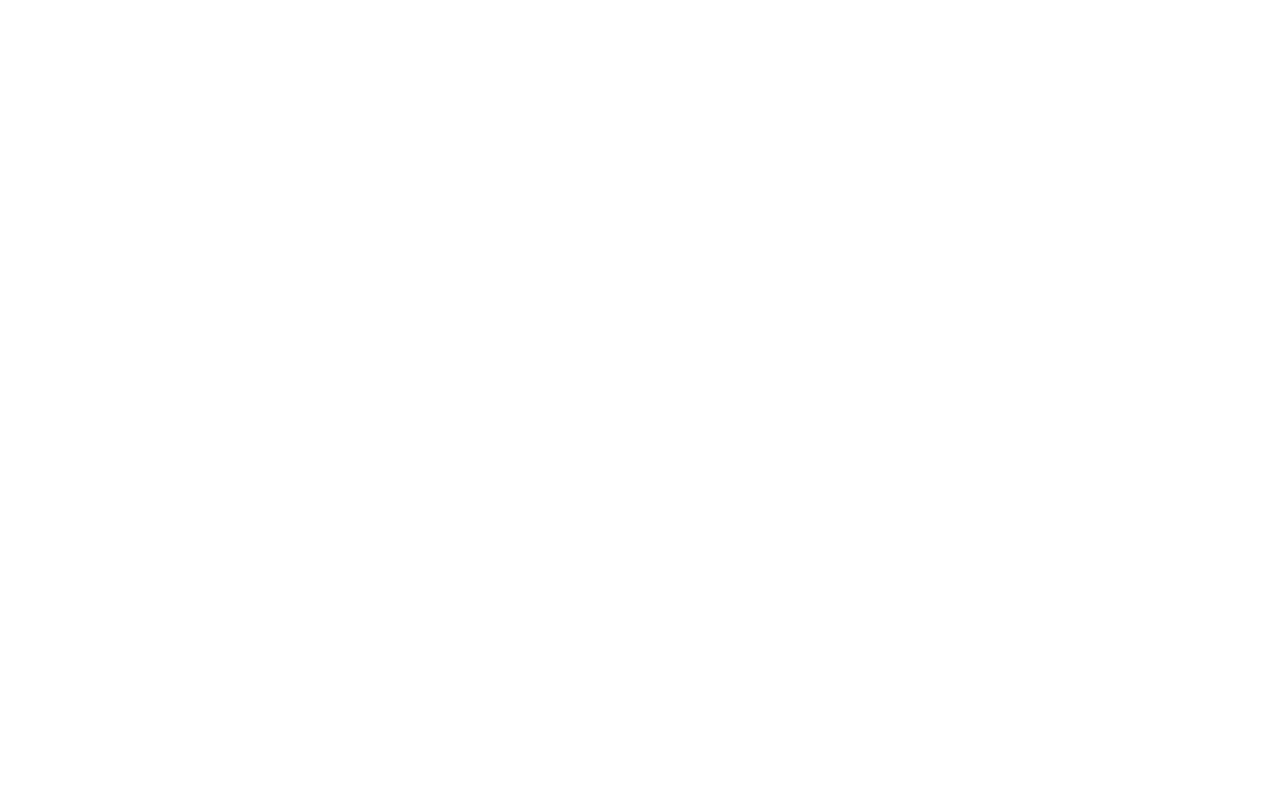
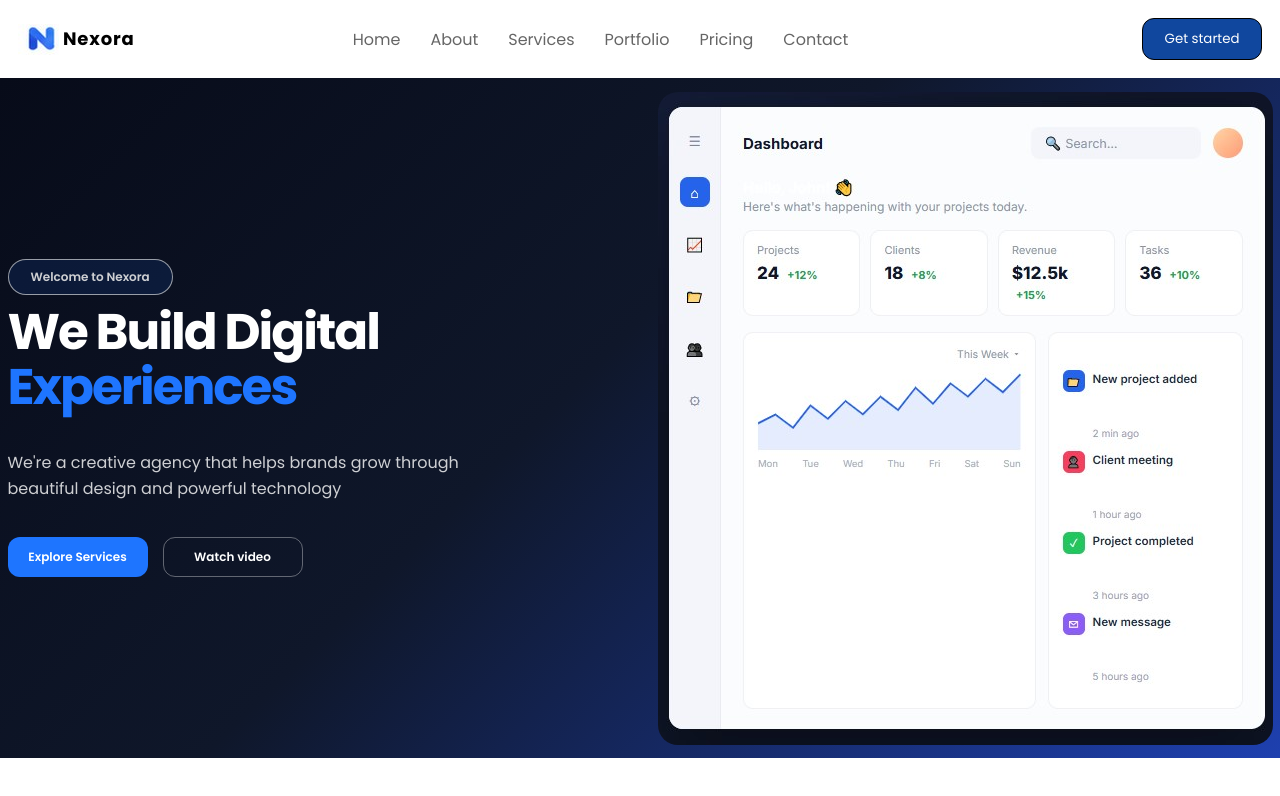
Before and after one commit to hatimkhan-007/Nexora-UI-design, a plain HTML site: page index.html in a window 1280 px wide. Drawn offline with Linux system fonts and the light colour scheme.

Commit message:
Adding navigation bar and the hero section

```diff
--- a/index.html
+++ b/index.html
@@ -0,0 +1,45 @@
+<!DOCTYPE html>
+<html lang="en">
+<head>
+    <meta charset="UTF-8">
+    <meta name="viewport" content="width=device-width, initial-scale=1.0">
+    <link rel="stylesheet" href="./style.css">
+    <link rel="preconnect" href="https://fonts.googleapis.com">
+    <link rel="preconnect" href="https://fonts.gstatic.com" crossorigin>
+    <link href="https://fonts.googleapis.com/css2?family=Poppins:ital,wght@0,100;0,200;0,300;0,400;0,500;0,600;0,700;0,800;0,900;1,100;1,200;1,300;1,400;1,500;1,600;1,700;1,800;1,900&display=swap" rel="stylesheet">
+    <title>Nexora</title>
+</head>
+<body>
+    <div class="navigation-bar">
+        <div class="logo">
+            <img src="./assets/logo.jpg" alt="logo">
+            <h4>Nexora</h4>
+        </div>
+
+        <nav class="navigation">
+            <a class="nav-bar" href="#">Home</a>
+            <a class="nav-bar" href="#">About</a>
+            <a class="nav-bar" href="#">Services</a>
+            <a class="nav-bar" href="#">Portfolio</a>
+            <a class="nav-bar" href="#">Pricing</a>
+            <a class="nav-bar" href="#">Contact</a>
+        </nav>
+
+        <button class="btn" type="button">Get started</button>
+    </div>
+    <main class="hero-section">
+        <div class="section-1">
+            <p class="p-wel">Welcome to Nexora</p>
+            <h1 class="h-dis">We Build Digital <span class="span-dis">Experiences</span></h1>
+            <p class="p-dis">We're a creative agency that helps brands grow through beautiful design and powerful technology</p>
+            <div class="btn-container">
+                <button class="btn-explore" type="button">Explore Services</button>
+                <button class="btn-watch" type="button">Watch video</button>
+            </div>
+        </div>
+        <div class="section-2">
+            <img class="img-stats" src="./assets/statistics.jpg" alt="statistics">
+        </div>
+    </main>
+</body>
+</html>
--- a/style.css
+++ b/style.css
@@ -1,4 +1,160 @@
 *{
     margin: 0;
     padding: 0;
+    font-family:poppins;
 }
+
+.navigation-bar{
+    margin: 18px;
+    /* border: 2px solid black; */
+    background-color: #fff;
+    display: flex;
+    justify-content: center;
+    align-items: center;
+    flex-direction: row;
+    position: relative;
+    justify-content: space-between;
+}
+
+.logo{
+    display: flex;
+}
+
+h4{
+    padding-top: 1px;
+    padding-left: 45px;
+    font-weight: 700;
+    font-size: large;
+    position: absolute;
+    letter-spacing: 0.07ch;
+}
+
+.navigation{
+    text-decoration: none;
+    display: flex;
+    gap: 30px;
+    opacity: 0.6;
+    color: black;
+}
+
+.nav-bar{
+    text-decoration: none;
+    color: #000;
+    font-weight: 400;
+
+}
+
+.btn{
+    padding: 10px;
+    width: 120px;
+    border-radius: 12px;
+    color: #fff;
+    border: 1.5px solid black;
+    background-color: rgb(16, 71, 158);
+    cursor: pointer;
+}
+
+.btn:hover{
+    background-color: rgb(23, 83, 180);
+    color: #fff;
+}
+
+.hero-section{
+    height: 85vh;
+    background: linear-gradient(135deg, #070B19 0%, #0F172A 45%, #1E40AF 100%);
+    display: flex;
+    flex-direction: row;
+    justify-content: center;
+    align-items: center;
+}
+
+.section-1{
+    display: flex;
+    flex-direction: column;
+    justify-content: center;
+    width: 550px;
+    color: #fff;
+}
+
+.p-wel{
+    display: inline-block;
+    align-self: flex-start;
+    padding: 8px 22px;
+    margin-bottom: 10px;
+    color: white;
+    opacity: 0.8;
+    background: rgba(30,117,255,0.15);
+    border: 1px solid rgba(255, 255, 255, 0.726);
+    border-radius: 30px;
+    font-size: 12px;
+    font-weight: 600;
+}
+
+.h-dis{
+    font-size: 50px;
+    font-weight: 700;
+    line-height: 1.1;
+    margin: 0;
+    letter-spacing: -2px;
+}
+
+.span-dis{
+    color: rgb(30,117,255);
+}
+
+.p-dis{
+    width: 500px;
+    margin: 35px 0;
+    font-size: 16px;
+    line-height: 1.6;
+    color: rgba(255,255,255,.8);
+}
+
+.btn-container{
+    display: flex;
+    gap: 15px;
+}
+
+.btn-explore{
+    width: 140px;
+    height: 40px;
+    border: none;
+    border-radius: 12px;
+    background: rgb(30,117,255);
+    color: white;
+    font-size: 12px;
+    font-weight: 600;
+    cursor: pointer;
+    transition: .3s;
+}
+
+.btn-explore:hover{
+    background: rgb(15,95,240);
+}
+
+.btn-watch{
+    width: 140px;
+    height: 40px;
+    background: transparent;
+    color: white;
+    border: 1px solid rgba(255,255,255,.35);
+    border-radius: 12px;
+    font-size: 12px;
+    font-weight: 600;
+    cursor: pointer;
+    transition: .3s;
+}
+
+.btn-watch:hover{
+    background: rgba(255,255,255,.08);
+}
+
+.section-2{
+    display: flex;
+}
+
+.img-stats{
+    object-fit: cover;
+    border-radius: 20px;
+    margin-left: 100px;
+}
```
Also changed, not shown: assets/logo.jpg (added), assets/statistics.jpg (added).
